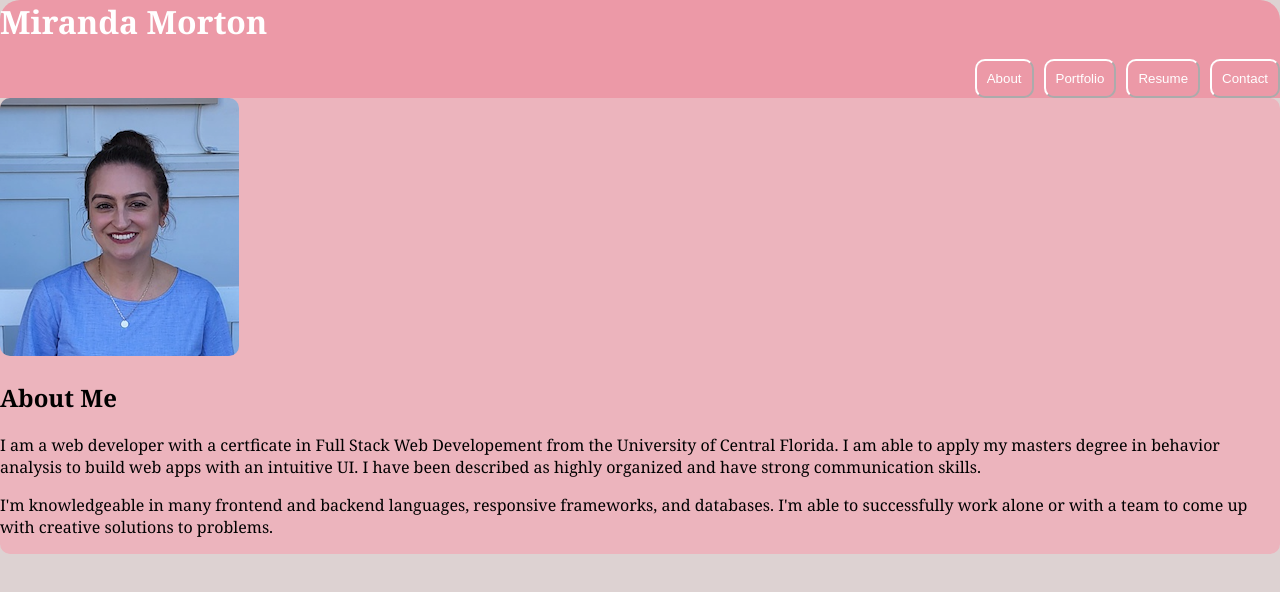
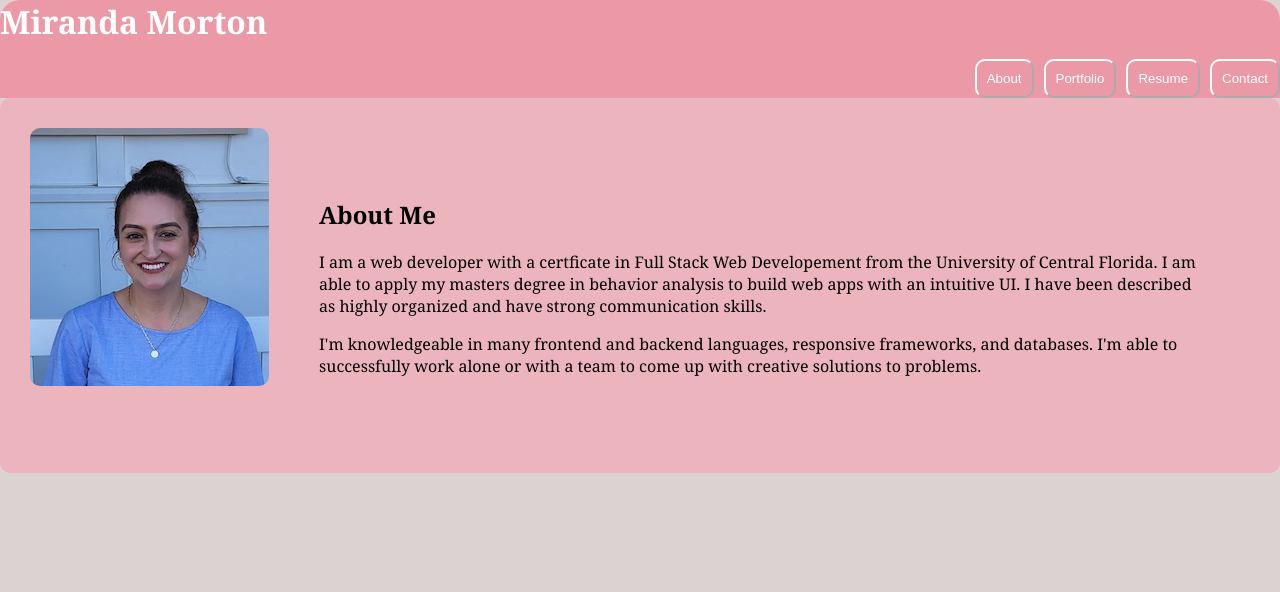
Before and after one commit to mirandamorton1/React-Portfolio, a React (Create React App) app in the folder my-app/: page / in a window 1280 px wide. Shown: the top 592 px of the page. Built offline with nearby package versions, Linux system fonts and the light colour scheme.

Commit message:
finished padding with contact page

```diff
--- a/my-app/src/index.css
+++ b/my-app/src/index.css
@@ -32,6 +32,15 @@
   margin-left: 10px;
   justify-content: right;
 
+}
+
+.about {
+	display: flex;
+	padding: 30px;
+}
+
+.abouttext {
+	padding: 50px;
 }
 
 .center {
@@ -122,14 +131,20 @@
 }
 
 .contact {
-	display:inline-block
+	display:inline-block;
+	padding: 30px;
 }
 
 .contacticons {
-	margin-left: 500px;
-	align-items: right;
-	justify-content:right;
+	/* margin-left: 500px; */
+	/* align-items: center;
+	justify-content: center; */
 	color: black;
+	padding: 200px;
+}
+
+.contact {
+	display: flex;
 }
 
 .footericons {
--- a/my-app/src/pages/About.js
+++ b/my-app/src/pages/About.js
@@ -20,7 +20,7 @@
         <div className="pic">
           <img className="pic" src={require(`../styles/images/headshot2.jpg`)} alt="Miranda" />
         </div>
-        <div className="text">
+        <div className="abouttext">
           <h1>About Me</h1>
           <p className="infoText">
             I am a web developer with a certficate in Full Stack Web Developement from the University of Central Florida. I am able to apply my masters degree in behavior analysis to build web apps with an intuitive UI. I have been described as highly organized and have strong communication skills.
```
